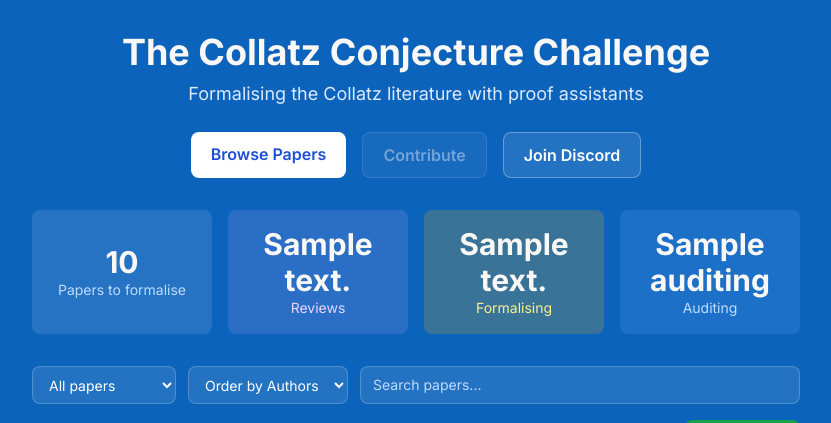
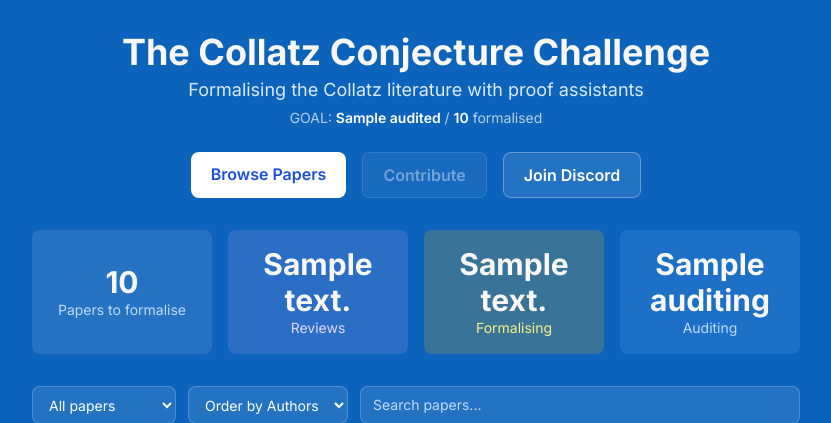
Before and after one commit to ccchallenge-org/ccchallenge, a FastAPI app: template backend/templates/index.html in a window 1280 px wide. Shown: the part 92-515 px from the top of the page, without its empty margins (224-1055 px from the left). Run offline with FastAPI, Linux system fonts and the light colour scheme; the template is opened without the code that fills it: most values are stand-ins (such as "Sample title", 1, 10 or a date in 2020); parts of the project's set-up code (start-up, migrations or seed data) failed here and were passed over; some libraries are stand-ins or nearby versions.

Commit message:
Add GOAL progress line: audited/total formalised
Co-Authored-By: Claude Opus 4.6 <noreply@anthropic.com>

```diff
--- a/backend/templates/index.html
+++ b/backend/templates/index.html
@@ -5,8 +5,9 @@
 
     <!-- Hero Section -->
     <div class="text-center mb-8 pt-4">
-        <h1 class="text-4xl font-bold mb-2">The Collatz Conjecture Challenge</h1>
-        <p class="text-blue-100 text-lg mb-6">Formalising the Collatz literature with proof assistants</p>
+        <h1 class="text-4xl font-bold mb-1">The Collatz Conjecture Challenge</h1>
+        <p class="text-blue-100 text-lg mb-1">Formalising the Collatz literature with proof assistants</p>
+        <p class="text-white/70 text-sm mb-6">GOAL: <span class="font-semibold text-white">{{ stats.get('audited', 0) }}</span> / <span class="font-semibold text-white">{{ total }}</span> formalised</p>
         <div class="flex justify-center gap-4 flex-wrap">
             <a href="#paper-list" class="px-5 py-2.5 bg-white text-blue-700 font-semibold rounded-lg hover:bg-blue-50 transition-colors">
                 Browse Papers
```
